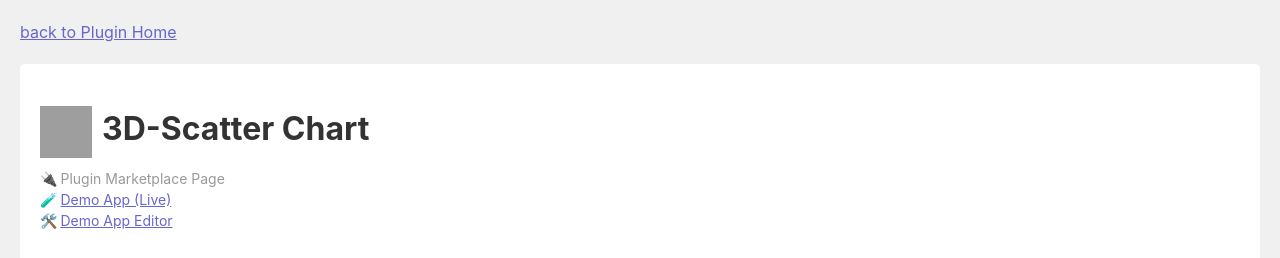
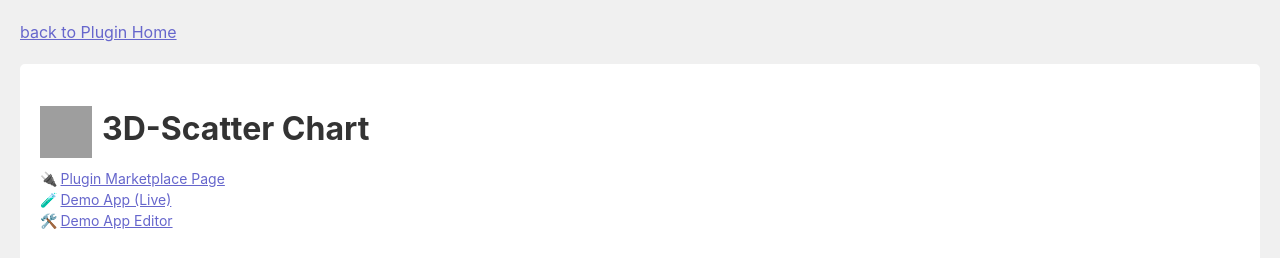
Before and after one commit to yo16/bubble-plugins, a Next.js app in the folder site-bubble-plugin/: page /bubble-plugins/3d-scatter-chart in a window 1280 px wide. Shown: the top 258 px of the page. Built offline with nearby package versions, Linux system fonts and the light colour scheme; grey boxes are pictures that could not be loaded; what @mui/material-nextjs would draw is missing.

Commit message:
add pluginMarketplaceLink

```diff
--- a/site-bubble-plugin/src/app/3d-scatter-chart/page.tsx
+++ b/site-bubble-plugin/src/app/3d-scatter-chart/page.tsx
@@ -22,7 +22,7 @@ export const metadata: Metadata = {
 const imageBasePath = process.env.NEXT_PUBLIC_BASE_PATH;
 
 export default function Scatter3D() {
-    const pluginMarketplaceLink = "";
+    const pluginMarketplaceLink = "https://bubble.io/plugin/3d-scatter-chart-1751599148535x509665258380197900";
     const demoAppLiveLink = "https://plugins-demo-small-piece.bubbleapps.io/3d-scatter-chart";
     const demoAppEditorLink = "https://bubble.io/page?type=page&name=3d-scatter-chart&id=plugins-demo-small-piece&tab=tabs-1";
 
```
